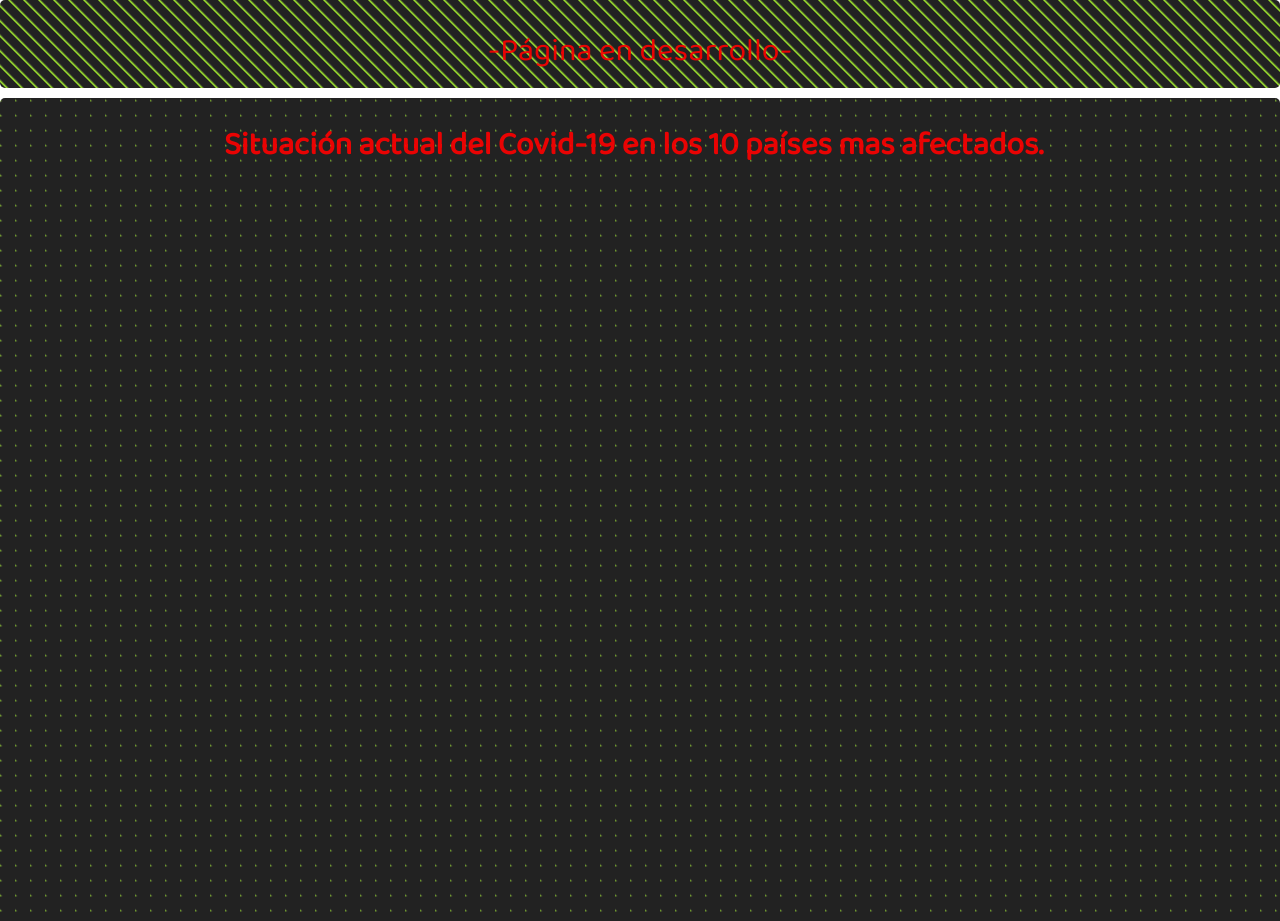
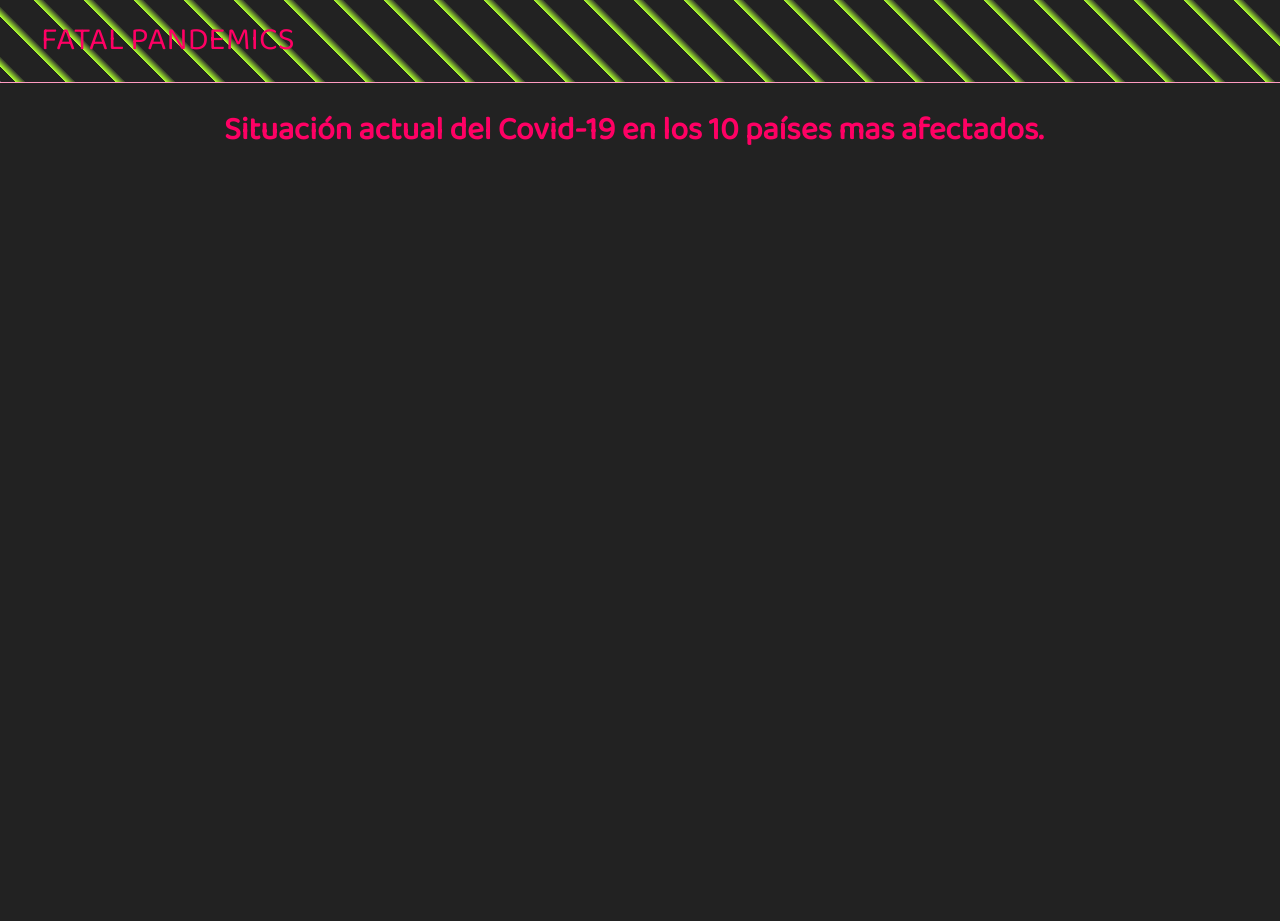
Before and after one commit to jaime385/FatalPandemics, a plain HTML site: page index.html in a window 1280 px wide. Shown: the top 921 px of the page. Drawn offline with nearby package versions, Linux system fonts and the light colour scheme; no server answers.

Commit message:
Improvement of the layout

```diff
--- a/func.js
+++ b/func.js
@@ -78,7 +78,7 @@ function plotting(datax, datay, id, title) {
                 label: 'Cantidad:',
                 data: slicingy,
                 backgroundColor: [
-                    'rgba(255, 99, 132, 0.3)',
+                    'rgba(255, 0, 100, 0.3)',
                     'rgba(54, 162, 235, 0.3)',
                     'rgba(255, 206, 86, 0.3)',
                     'rgba(75, 192, 192, 0.3)',
@@ -90,7 +90,7 @@ function plotting(datax, datay, id, title) {
                     'rgba(20, 145, 255, 0.3)'
                 ],
                 borderColor: [
-                    'rgba(255, 99, 132, 1)',
+                    'rgba(255, 0, 100, 1)',
                     'rgba(54, 162, 235, 1)',
                     'rgba(255, 206, 86, 1)',
                     'rgba(75, 192, 192, 1)',
--- a/index.html
+++ b/index.html
@@ -14,7 +14,12 @@
 <body>
     <div class="contenedor">
         <div class="box a">
-            <p class="estado">-Página en desarrollo-</p>
+                <nav>
+                    <ul class="navul">
+                        <li class="logo"><a class = "logox" href="#">Fatal Pandemics</a></li>
+                        <!--<li><a href="#">About</a></li>-->
+                    </ul>
+                </nav>
         </div>
         <div class="box b">
             <div class="contenedor1">
--- a/styles.css
+++ b/styles.css
@@ -9,19 +9,11 @@
         font-family: 'Baloo Da 2', 'Franklin Gothic Medium', 'Arial Narrow', Arial, sans-serif, Helvetica;
     }
 
-    p,li {
-        /*Las siguientes 3 lineas presetan una buena practica con css, esta es, utilizar medidas relativas en vez de pixeles*/
-        font-size: 1rem;
-        line-height: 1.25;
-        margin-bottom: 0.5em;
-        color:yellowgreen;
-    }
-
     .contenedor {
         display: grid;
         grid-template-columns: [first] 100% [end];
         grid-template-rows: [header] auto [body] auto [footer] auto [end];
-        grid-gap: 10px;
+        grid-gap: 1px;
         color: #444;
         /*Las 3 siguientes lineas de codigo producen que el #contener llene por completo el cuerpo de la pagina.*/
         position: absolute;
@@ -36,21 +28,22 @@
     .box {
         background-color: white;
         color: #fff;
-        border-radius: 5px;
+        border-radius: 0 0 0 1px;
     }
 
     .a {
         grid-area: header;
         grid-column: first / end;
         grid-row: header / span 1;
-        background: repeating-linear-gradient(45deg, greenyellow 0%, #2b2b2b 10%, #222222 0%, #222222 50%) 0 / 15px 15px;
+        background: repeating-linear-gradient(45deg, greenyellow 0%, #2b2b2b 10%, #222222 0%, #222222 50%) 0 / 50px 50px;
+        box-shadow: 0 0 10px 10px rgba(255, 0, 100, .4);
     }
 
     .b {
         grid-area: main;
         grid-column: first / end;
         grid-row: body / span 1;
-        background: repeating-linear-gradient(45deg, greenyellow 0%, #2b2b2b 10%, #222222 0%, #222222 100%) 0 / 15px 15px;
+        background: repeating-linear-gradient(45deg, greenyellow 0%, #2b2b2b 10%, #222222 0%, #222222 100%) 0 / 5px 5px;
     }
 
     .estado {
@@ -59,23 +52,24 @@
         /*-webkit-animation: neon1 2s ease-in-out infinite alternate;
         -moz-animation: neon1 2s ease-in-out infinite alternate;
         animation: neon1 2s ease-in-out infinite alternate;*/
-        color: rgb(255,0,0,0.9);
+        color: rgb(255, 0, 100);
     }
 
     @keyframes neon1 {
         from {
-          text-shadow: 0 0 10px red, 0 0 10px red, 0 0 30px red, 0 0 40px #FF1177, 0 0 70px #FF1177, 0 0 80px #FF1177, 0 0 100px #FF1177, 0 0 150px #FF1177;
+            text-shadow: 0 0 10px red, 0 0 10px red, 0 0 30px red, 0 0 40px #FF1177, 0 0 70px #FF1177, 0 0 80px #FF1177, 0 0 100px #FF1177, 0 0 150px #FF1177;
         }
+
         to {
-          text-shadow: 0 0 5px red, 0 0 10px red, 0 0 15px red, 0 0 20px #FF1177, 0 0 35px #FF1177, 0 0 40px #FF1177, 0 0 50px #FF1177, 0 0 75px #FF1177;
+            text-shadow: 0 0 5px red, 0 0 10px red, 0 0 15px red, 0 0 20px #FF1177, 0 0 35px #FF1177, 0 0 40px #FF1177, 0 0 50px #FF1177, 0 0 75px #FF1177;
         }
-      }
+    }
 
     .c {
         grid-area: footer;
         grid-column: first / end;
         grid-row: footer / span 1;
-        background: repeating-linear-gradient(135deg, greenyellow 0%, #2b2b2b 10%, #222222 0%, #222222 50%) 0 / 15px 15px;
+        background: repeating-linear-gradient(135deg, greenyellow 0%, #2b2b2b 10%, #222222 0%, #222222 50%) 0 / 30px 30px;
     }
 
     /*Las siguientes lineas seran dedicadas a la seccion que contiene el div con clase de nombre contenedor1
@@ -92,6 +86,7 @@
             "costadoiz""content""costadoder"
             "costadoiz""content""costadoder";
     }
+
     /*Lo siguiente es muy importante*/
     .a1 {
         grid-area: content;
@@ -111,11 +106,43 @@
         width: 50%;
     }
 
-    .parallax {
-        color: red;
-        display: block;
-        margin-left: auto;
-        margin-right: auto;
-        width: 50%;
-        font-size: 2rem;
+    /*Nav bar*/
+    nav {
+        overflow: hidden;
     }
+
+    .navul:hover .logo {
+        color: rgb(255, 0, 100);
+        text-shadow: 0 0 10px rgba(255, 0, 100, .9);
+    }
+
+    .navul {
+        text-align: center;
+        height: 50px;
+    }
+
+    .logo {
+        display: inline-block;
+    }
+
+    .logox {
+        text-decoration: none;
+        line-height: 50px;
+        text-transform: uppercase;
+        padding: 50% 1px;
+        color: rgb(255, 0, 100);
+    }
+
+    .logox:hover {
+        border: 2px solid rgb(255, 0, 100);
+        background: rgba(255, 0, 100, .4);
+        box-shadow: 0 0 5px 1px rgb(255, 0, 100);
+        border-bottom: 10px solid rgb(255, 0, 100);
+
+    }
+
+    .logo {
+        float: left;
+        line-height: 50%;
+        font-size: 2em;
+    }
```
